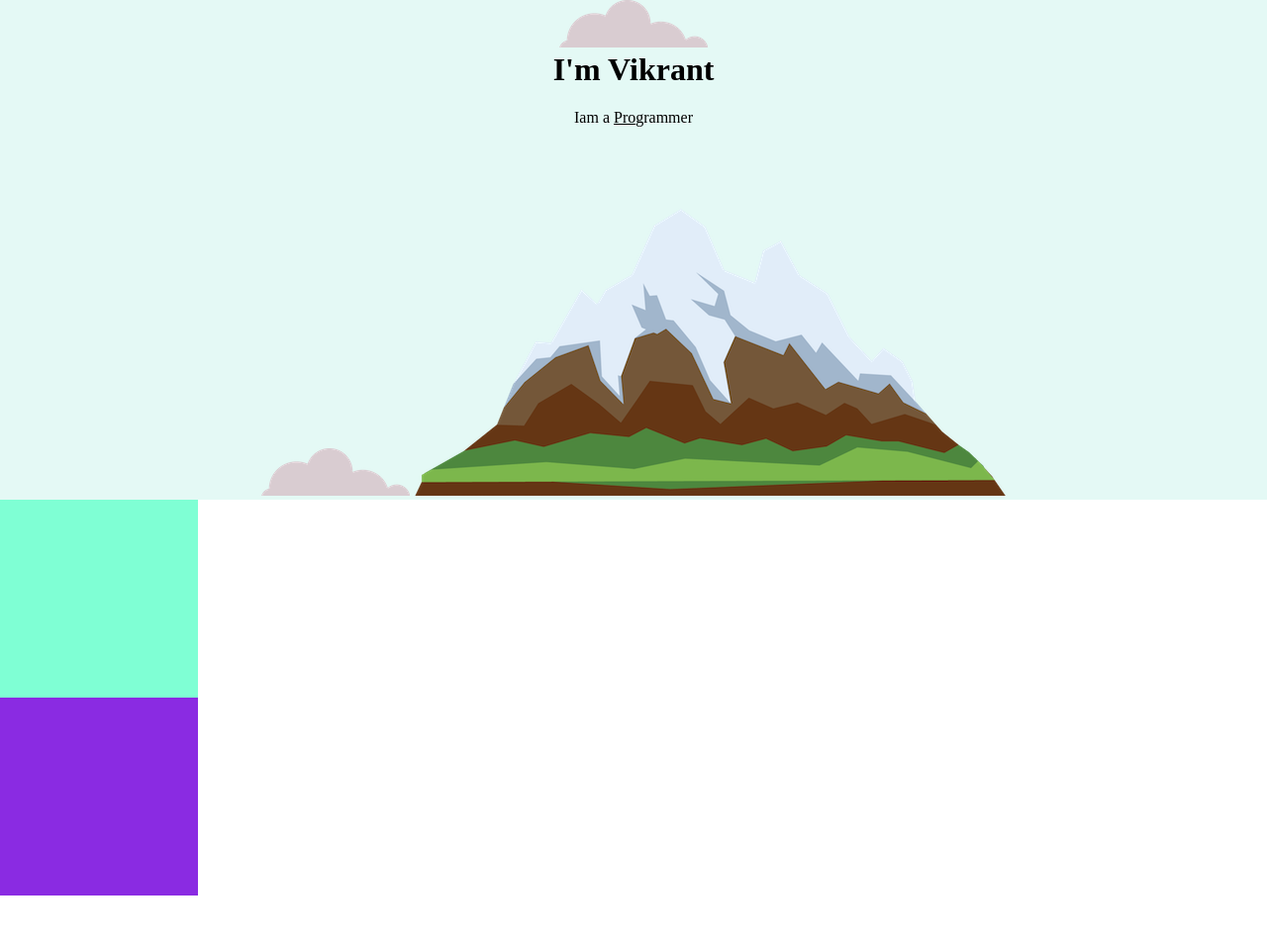
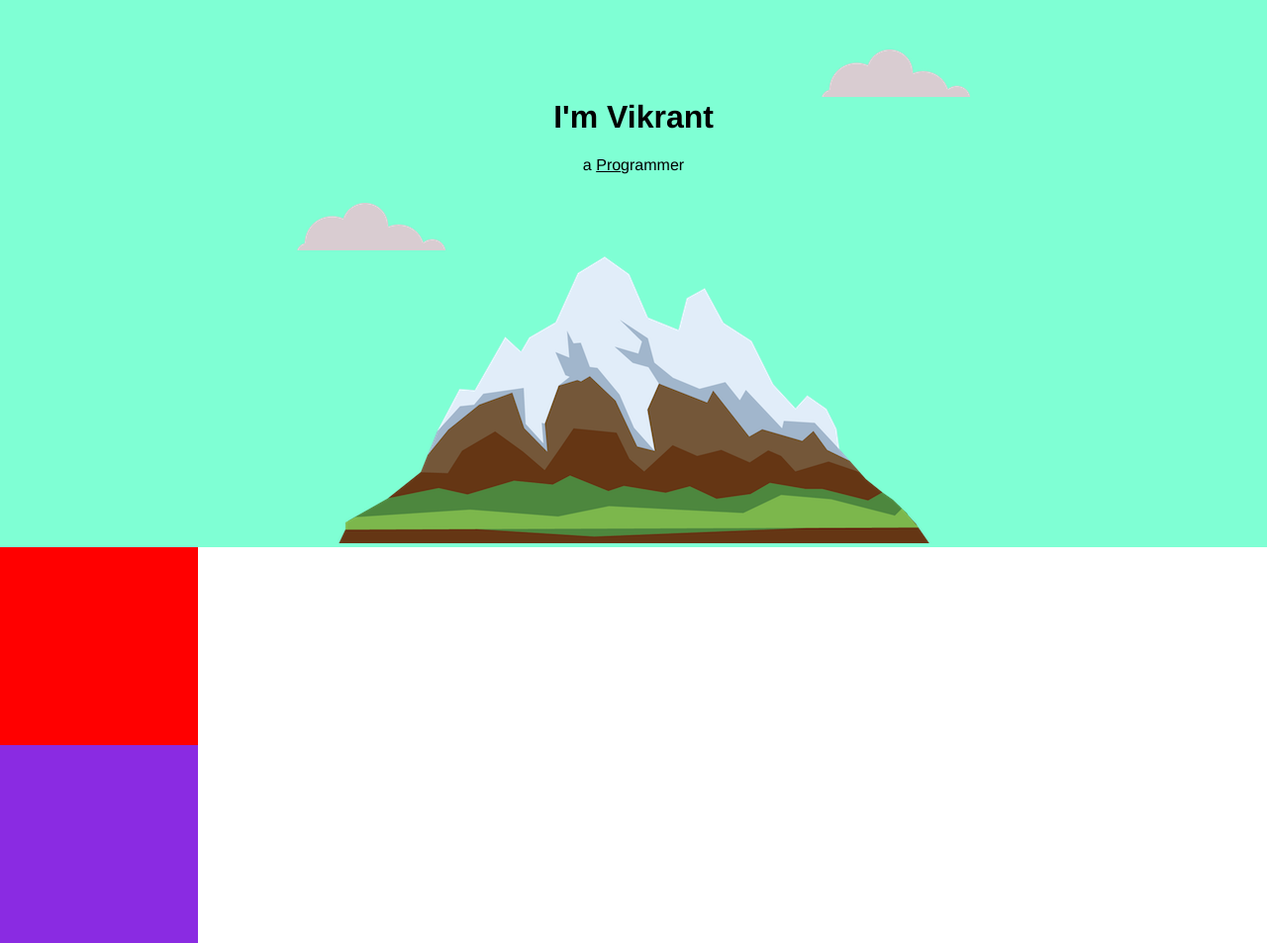
Before and after one commit to Vikrant-Khedkar/CSS-Mysite, a plain HTML site: page index.html in a window 1280 px wide. Shown: the whole page at 99% size. Before the commit the page ends 905 px from the top, so only its background shows below. Drawn offline with Linux system fonts and the light colour scheme.

Commit message:
Positioned the clouds

```diff
--- a/css/styles.css
+++ b/css/styles.css
@@ -1,17 +1,20 @@
 body{
     margin:0;
     text-align: center;
+    font-family: Helvetica, sans-serif;
 }
 h1{
-    margin-top:0;
+    margin-top:0
 }
 .top-container{
-    background-color: #E4F9F5;
+    background-color: aquamarine;
+    position: relative;
+    padding-top:100px ;
 }
 .middle-container{
     width: 200px;
     height: 200px;
-    background-color: aquamarine;
+    background-color: red;
 
 }
 .bottom-container{
@@ -22,3 +25,14 @@ h1{
 .pro{
     text-decoration: underline;
 }
+.bottom-cloud{
+    position:absolute;
+    left:300px;
+    bottom: 300px;
+}
+.top-cloud{
+    position:absolute;
+   right: 300px;
+   top:50px;
+
+}
--- a/index.html
+++ b/index.html
@@ -12,10 +12,11 @@
 
 <body>
     <div class="top-container">
-        <img src="images/cloud.png" alt="cloud">
+        <img class="top-cloud" src="images/cloud.png" alt="cloud">
+
         <h1>I'm Vikrant</h1>
-        <p>Iam a <span class="pro">Pro</span>grammer</p>
-        <img src="images/cloud.png" alt="cloud">
+        <p>a <span class="pro">Pro</span>grammer</p>
+        <img class="bottom-cloud "src="images/cloud.png" alt="cloud">
         <img src="images/mountain.png" alt="mountain">
 
 
```
